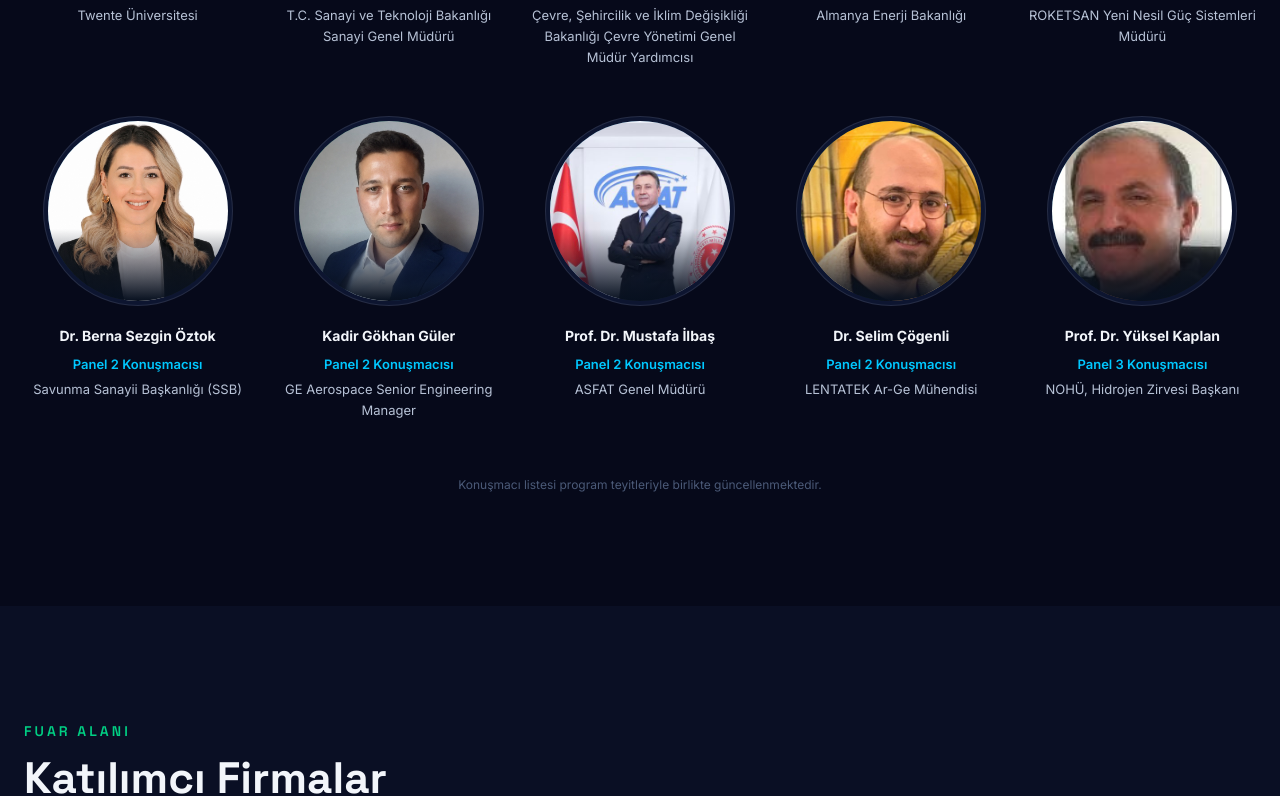
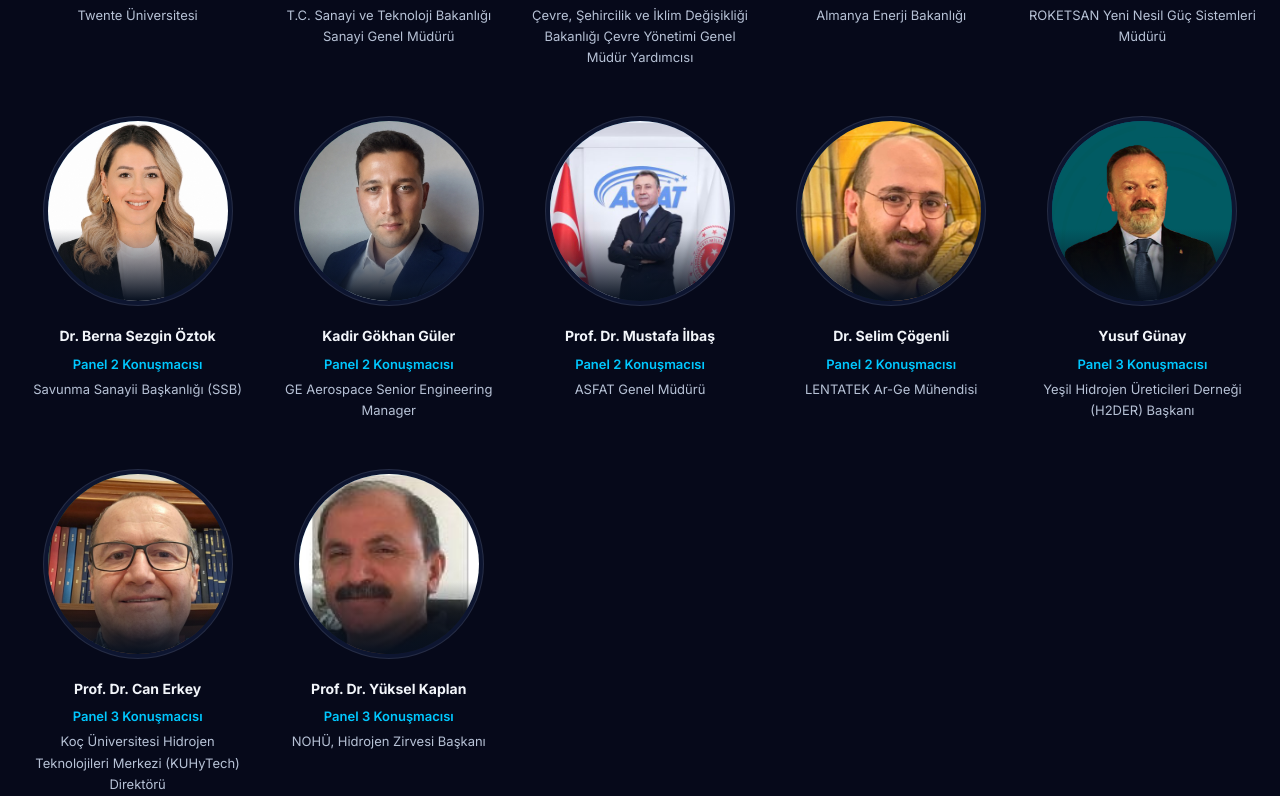
Before and after one commit to turkesdedeci/h2zirve, a Next.js app: page / in a window 1280 px wide. Shown: the part 4648-5444 px from the top of the page. Built offline with nearby package versions, Linux system fonts and the light colour scheme.

Commit message:
Panel 3 konuşmacılarını güncelle

```diff
--- a/src/components/Program.tsx
+++ b/src/components/Program.tsx
@@ -106,8 +106,8 @@ const day2: Session[] = [
     title: "Panel 3: Yeşil Hidrojen Üretimi ve Endüstriyel Uygulamalar",
     moderator: "Prof. Dr. Hasan Özcan",
     speakers: [
-      "Yeşil Hidrojen Üreticileri Derneği",
-      "TÜPRAŞ",
+      "Yusuf Günay | H2DER Başkanı",
+      "Prof. Dr. Can Erkey | Koç Üniversitesi Hidrojen Teknolojileri Merkezi (KUHyTech) Direktörü",
       "GM Hidrojen Vadisi",
       "Prof. Dr. Yüksel Kaplan",
       "TÜBİTAK MAM",
--- a/src/components/Speakers.tsx
+++ b/src/components/Speakers.tsx
@@ -121,6 +121,20 @@ const speakers: Speaker[] = [
     affiliation: "LENTATEK Ar-Ge Mühendisi",
     initials: "SÇ",
     photo: "/speakers/selim-cogenli-linkedin.jpg",
+  },
+  {
+    name: "Yusuf Günay",
+    role: "Panel 3 Konuşmacısı",
+    affiliation: "Yeşil Hidrojen Üreticileri Derneği (H2DER) Başkanı",
+    initials: "YG",
+    photo: "/speakers/yusuf-gunay-h2der.jpg",
+  },
+  {
+    name: "Prof. Dr. Can Erkey",
+    role: "Panel 3 Konuşmacısı",
+    affiliation: "Koç Üniversitesi Hidrojen Teknolojileri Merkezi (KUHyTech) Direktörü",
+    initials: "CE",
+    photo: "/speakers/can-erkey-kuhytech.jpg",
   },
   {
     name: "Prof. Dr. Yüksel Kaplan",
```
Also changed, not shown: public/speakers/can-erkey-kuhytech.jpg (added), public/speakers/yusuf-gunay-h2der.jpg (added).
